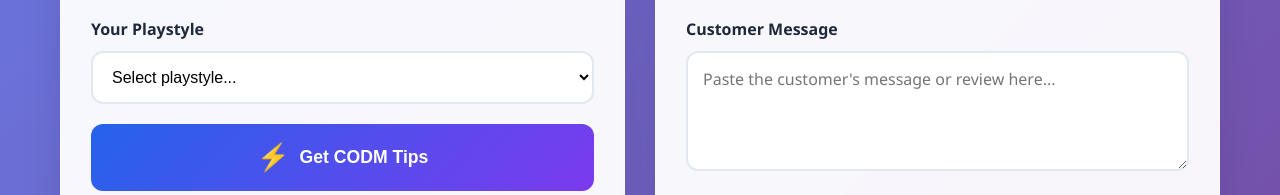
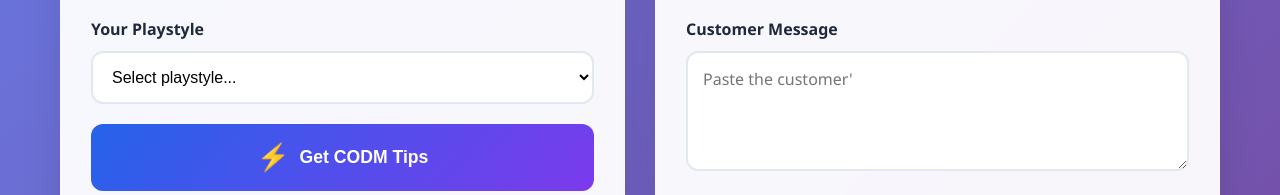
Before and after one commit to vusimahlangu/Find-your-Business-and-Games, a website: page index.html in a window 1280 px wide. Shown: the part 508-703 px from the top of the page. Drawn offline with Linux system fonts and the light colour scheme.

Commit message:
Deploy complete AI Tools application with CODM Coach and Local Reply Assistant

```diff
--- a/index.html
+++ b/index.html
@@ -201,7 +201,7 @@
                 </div>
                 <div class="form-group">
                     <label for="customer-message">Customer Message</label>
-                    <textarea id="customer-message" placeholder="Paste the customer's message or review here..."></textarea>
+                    <textarea id="customer-message" placeholder="Paste the customer'"'"'s message or review here..."></textarea>
                 </div>
                 <button class="btn" onclick="getBusinessReply()">
                     <span class="icon">✍️</span> Draft Business Reply
```
